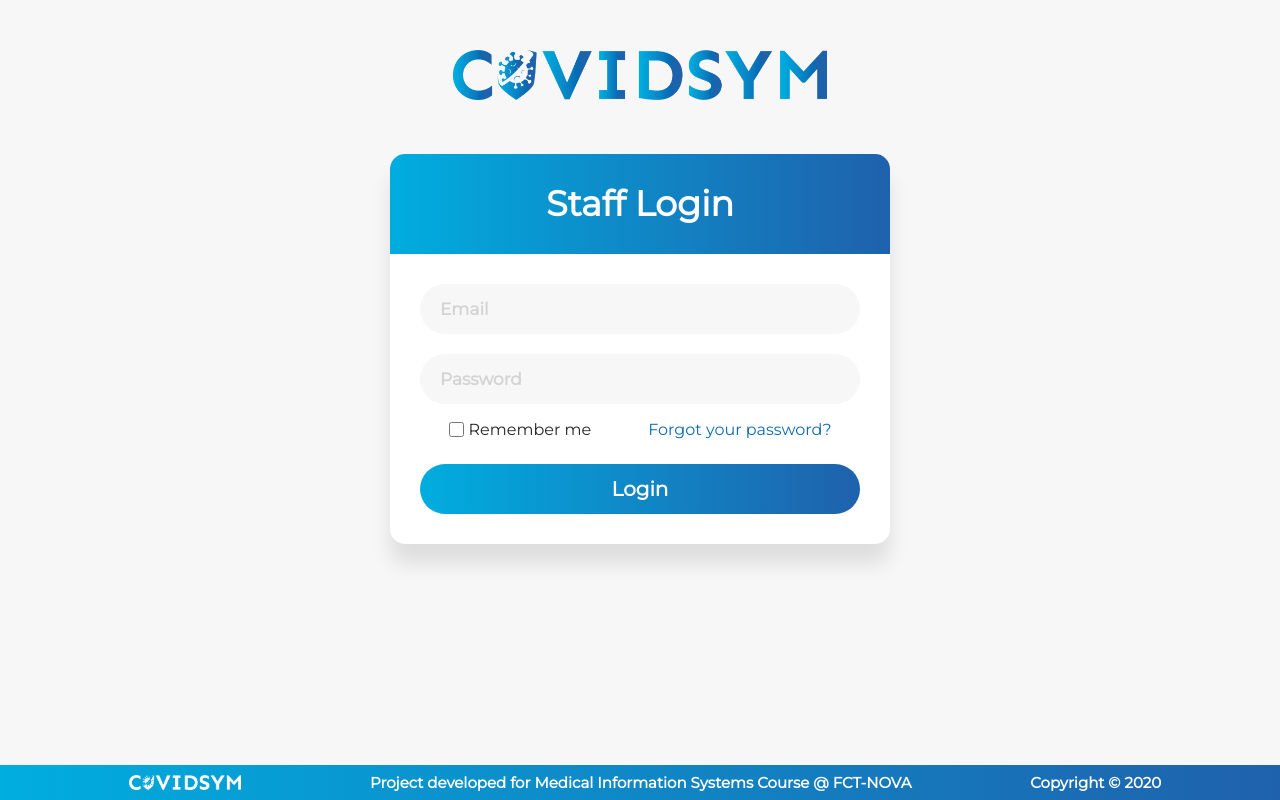
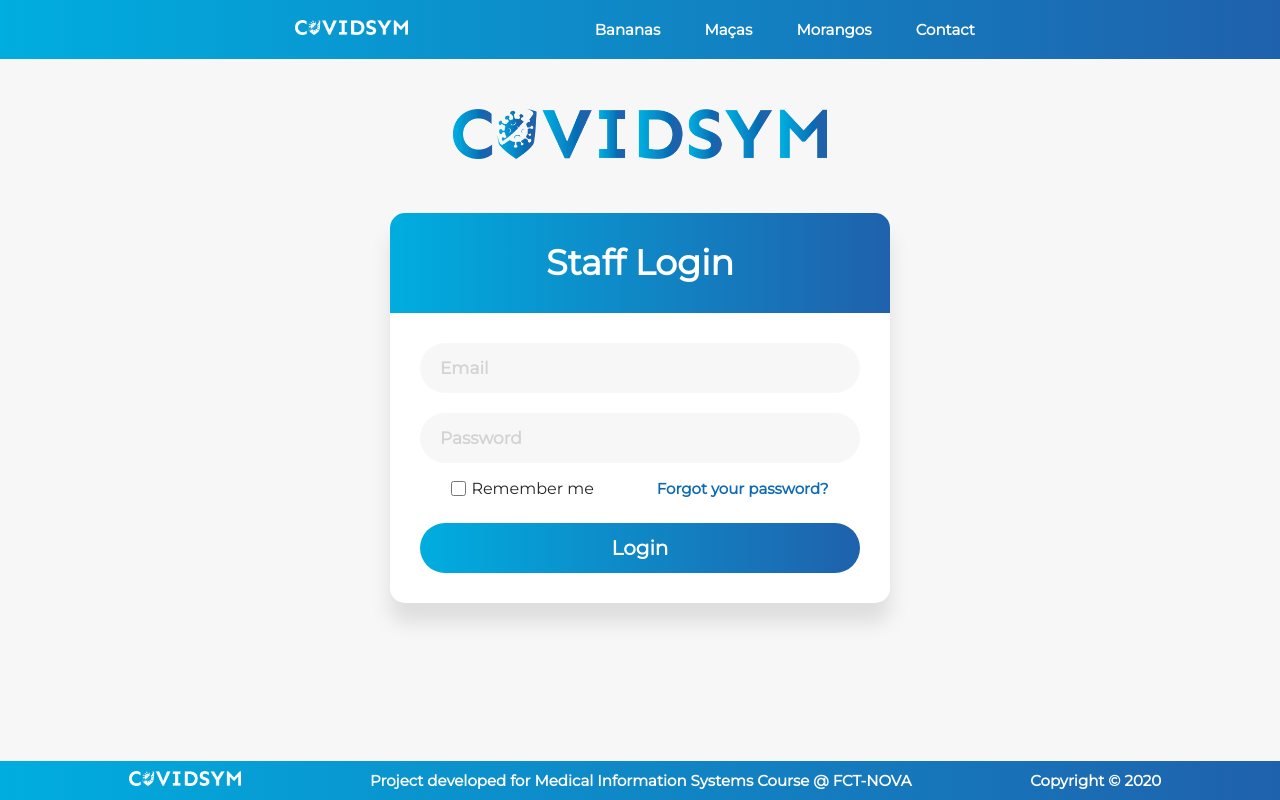
Before and after one commit to pmsdOliveira/covidsym, a PHP site: page /login/staffLogin.php in a window 1280 px wide. Run offline with PHP 8.4, Linux system fonts and the light colour scheme.

Commit message:
Started Navbar

```diff
--- a/commons/footer.php
+++ b/commons/footer.php
@@ -13,10 +13,12 @@
     </head>
 
     <body>
-        <div class="footer">
-            <img src="../img/logo-white.png" alt="Logo" height="15px">
-            <p>Project developed for Medical Information Systems Course @ FCT-NOVA</p>
-            <p>Copyright &copy; 2020</p>
-        </div>
+        <footer>
+            <div class="footer">
+                <a href="#"><img src="../img/logo-white.png" alt="Logo" height="15px"></a>
+                <p>Project developed for Medical Information Systems Course @ FCT-NOVA</p>
+                <p>Copyright &copy; 2020</p>
+            </div>
+        </footer>
     </body>
 </html>
--- a/commons/navbar.php
+++ b/commons/navbar.php
@@ -0,0 +1,28 @@
+<!DOCTYPE html>
+
+<html>
+    <head>
+        <title>Navbar</title>
+
+        <link rel="preconnect" href="https://fonts.gstatic.com/ ">
+        <link href="https://fonts.googleapis.com/css2?family=Montserrat&display=swap" rel="stylesheet">
+
+        <link rel="icon" href="../img/icon.ico" type="image/icon type">
+
+        <link rel="stylesheet" type="text/css" href="../css/navbar.css">
+    </head>
+
+    <body>
+        <header>
+            <a href="#"><img src="../img/logo-white.png" alt="Logo" height="15px"></a>
+            <nav>
+                <ul class="nav-links">
+                    <li><a href="#">Bananas</a></li>
+                    <li><a href="#">Maças</a></li>
+                    <li><a href="#">Morangos</a></li>
+                    <li><a class="cta" href="#">Contact</a></li>
+                </ul>
+            </nav>
+        </header>
+    </body>
+</html>
--- a/css/footer.css
+++ b/css/footer.css
@@ -13,13 +13,12 @@
 }
 
 html, body{
-    display: grid;
-    place-items: center;
     background: var(--backgroundColor);
 }
 
 img {
     margin: 10px;
+    cursor: pointer;
 }
 
 p {
--- a/css/login.css
+++ b/css/login.css
@@ -13,9 +13,12 @@
 }
 
 html, body{
+    background: var(--backgroundColor);
+}
+
+.container {
     display: grid;
     place-items: center;
-    background: var(--backgroundColor);
 }
 
 .image-wrapper {
--- a/css/navbar.css
+++ b/css/navbar.css
@@ -0,0 +1,67 @@
+:root {
+    --backgroundColor: #f7f7f7;
+    --lighterColor: #00addf;
+    --mainColor: #0e6ab2;
+    --darkerColor: #1f61ac;
+}
+
+* {
+    margin: 0;
+    padding: 0;
+    box-sizing: border-box;
+    font-family: 'Montserrat', sans-serif;
+}
+
+html, body{
+    background: var(--backgroundColor);
+}
+
+header {
+    background: linear-gradient(270deg, var(--darkerColor), var(--lighterColor));
+    display: flex;
+    justify-content: space-evenly;
+    align-items: center;
+    padding: 10px 10%;
+}
+
+li, a, button {
+    color: white;
+    text-decoration: none;
+    font-size: 15px;
+    font-weight: bold;
+}
+
+img {
+    cursor: pointer;
+}
+
+.nav-links {
+    list-style: none;
+}
+
+.nav-links li {
+    display: inline-block;
+    padding: 0px 20px;
+}
+
+.nav-links li a {
+    transition: all 0.3s ease 0s;
+}
+
+.nav-links li a:hover{
+    color: #00addf
+}
+
+button {
+    color: var(--mainColor);
+    padding: 9px 25px;
+    background: white;
+    border: none;
+    border-radius: 25px;
+    cursor: pointer;
+    transition: all 0.3s ease;
+}
+
+button:active {
+    transform: scale(0.95);
+}
--- a/login/staffLogin.php
+++ b/login/staffLogin.php
@@ -15,6 +15,11 @@
     </head>
 
     <body>
+        <?php
+            include "../commons/navbar.php";
+        ?>
+
+        <div class="container">
             <div class="image-wrapper">
                 <img src="../img/logo.png" alt="Logo" height="50px" style="margin: auto;">
             </div>
@@ -51,6 +56,7 @@
                     </div>
                 </form>
             </div>
+        </div>
 
         <?php
             include "../commons/footer.php";
```
Lines whose indentation alone changed are shown as unchanged.
